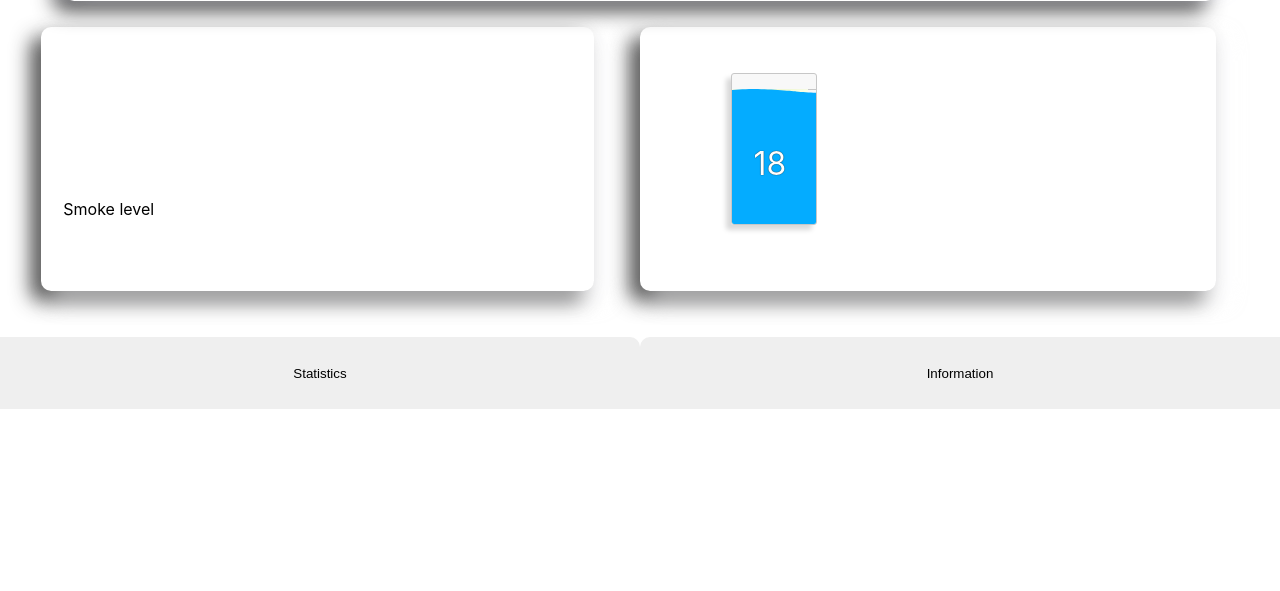
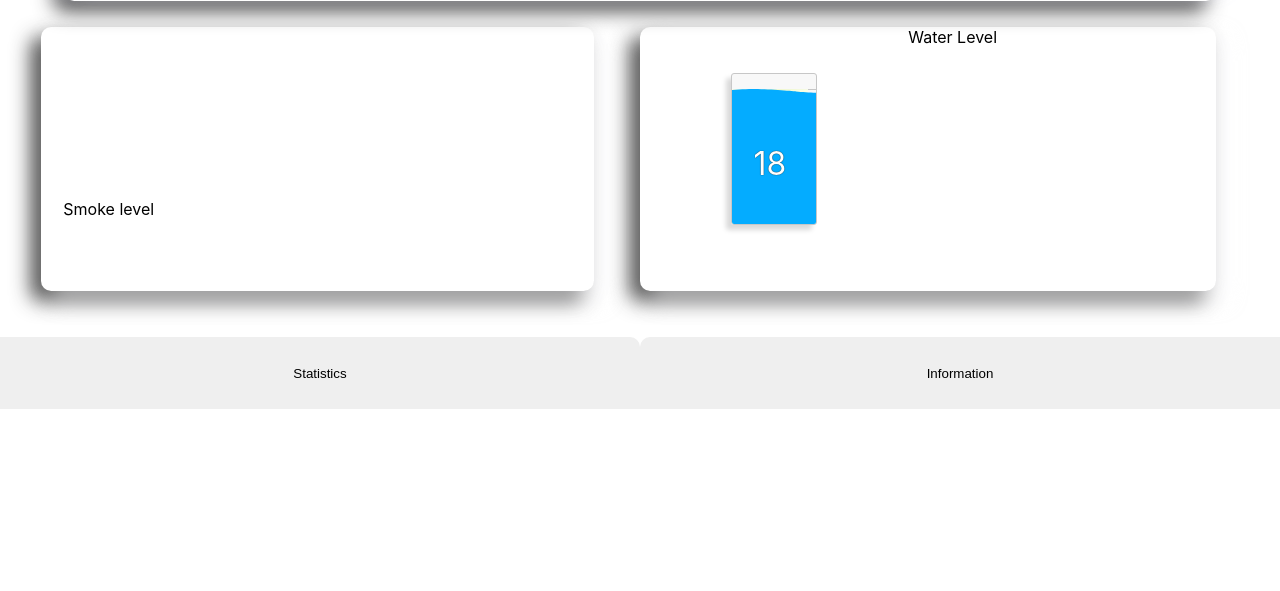
Before and after one commit to Daviddairot/shallom-project, a Django app: page /index/ in a window 1280 px wide. Shown: the part 413-1004 px from the top of the page. Run offline with Django 5.2, Linux system fonts and the light colour scheme; data comes from the database, SQL or seed files in the repository; some libraries are stand-ins or nearby versions.

Commit message:
Update index.html

```diff
--- a/templates/index.html
+++ b/templates/index.html
@@ -77,6 +77,7 @@
             </div>
           </div>
         </div>
+          <span>Water Level</span>
       </div>
     </div>
     <footer class="foot">
```
